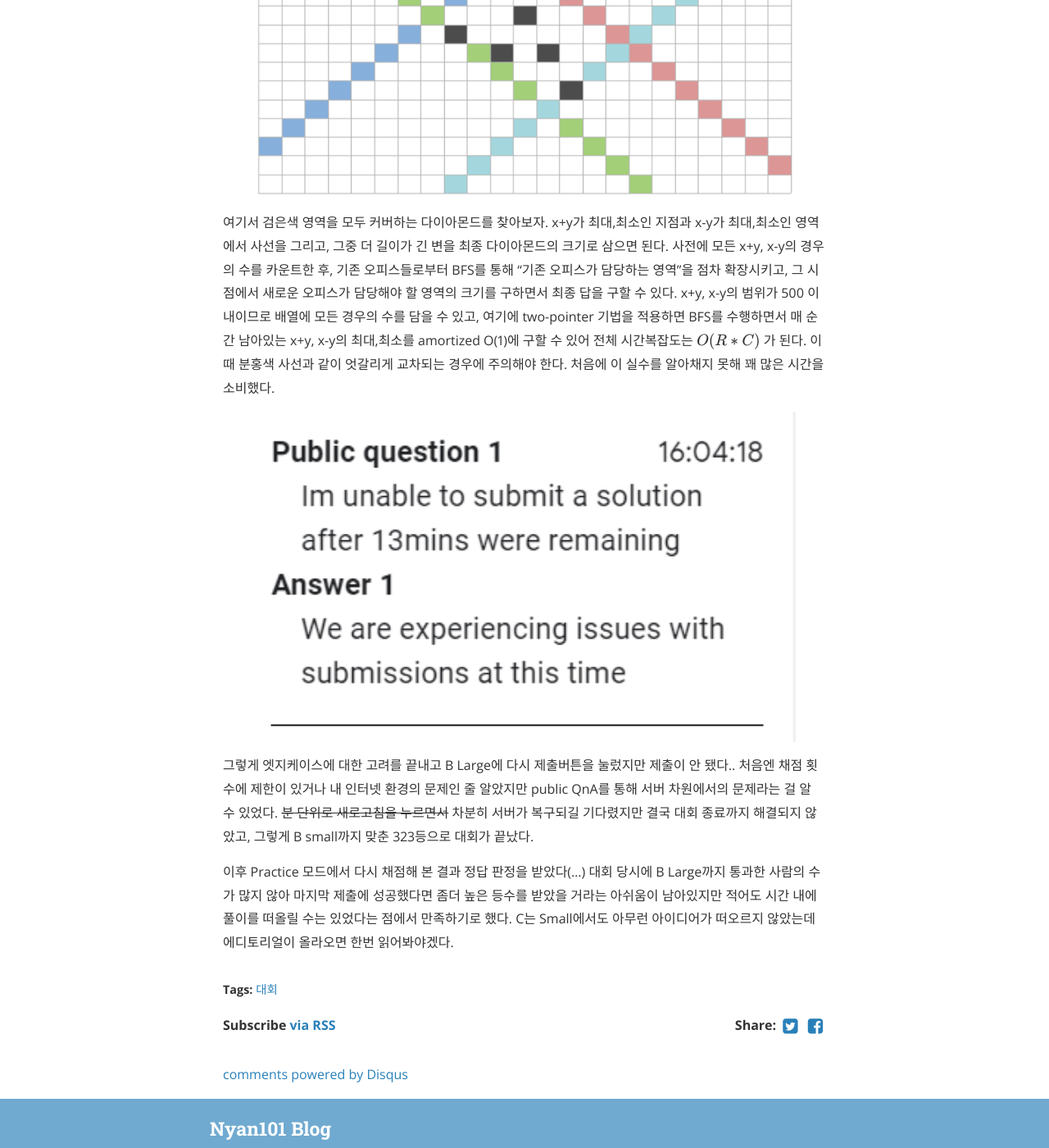
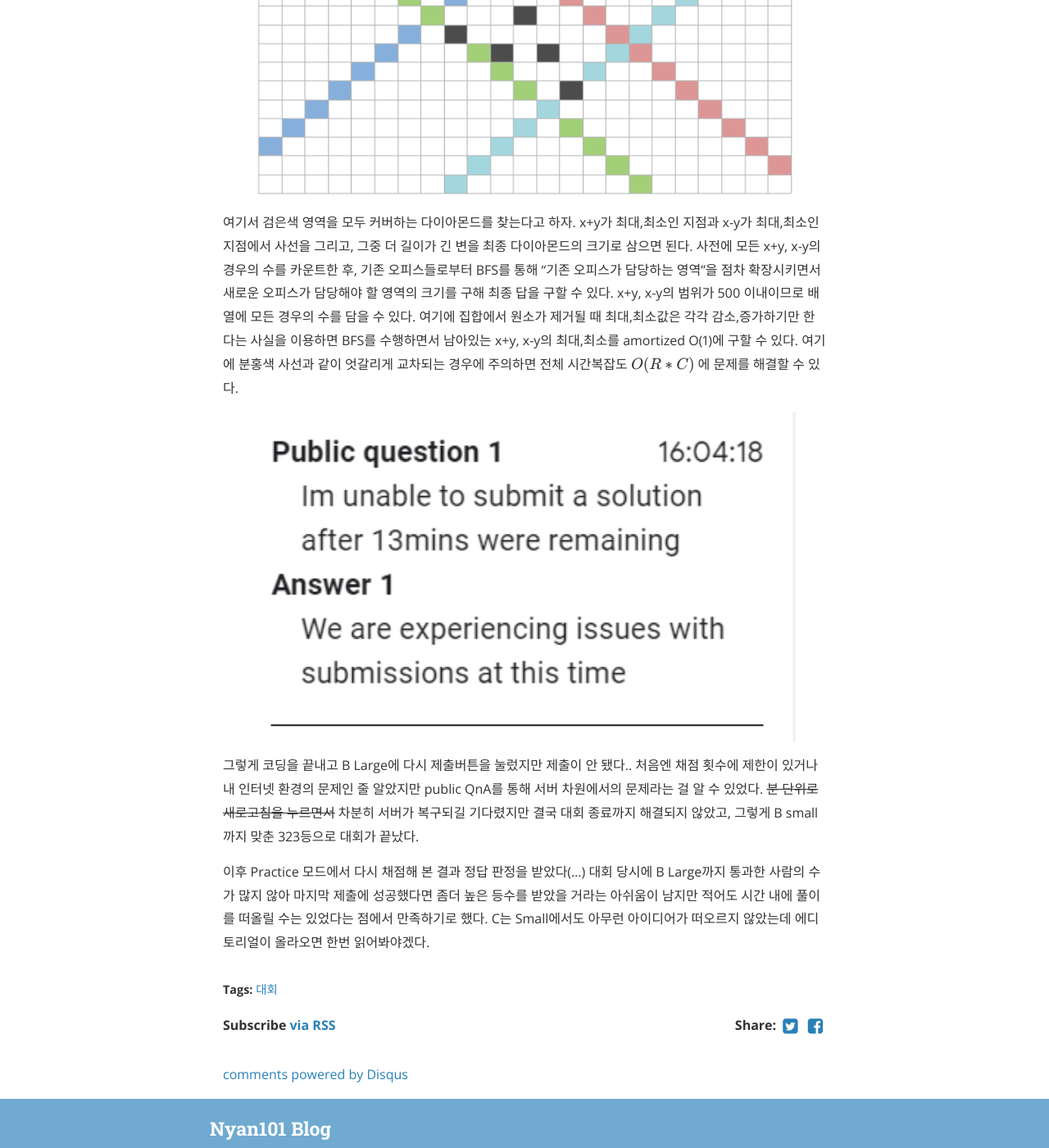
Before and after one commit to nyan101/nyan101.github.io, a Jekyll site: the page built from _posts/2019-03-25-CodeJam-KickstartA-후기.md, in a window 1280 px wide and 1400 px high, scrolled down 2543 px. Shown: the whole window at 82% size. Built offline with Jekyll 4.4.1, drawn with Linux system fonts in a browser that asks for light colours; nearby versions of some CDN libraries; formulas are drawn with MathJax 3; comment, search, counter and statistics services are not loaded; a style sheet for code colours, icons or effects is not loaded; some of the changed text lies outside the part shown.

Commit message:
fix typo

```diff
--- a/_posts/2019-03-25-CodeJam-KickstartA-후기.md
+++ b/_posts/2019-03-25-CodeJam-KickstartA-후기.md
@@ -35,17 +35,17 @@
 
 Small은 모든 경우에 대해 BFS를 수행해보는 완전탐색으로 구할 수 있다. 이때 시간복잡도는 \\( O((R\*C)^2) \\)이 되고 R,C가 최대 10이므로 충분히 적용 가능하다. Large는 R,C가 각각 250 이하이므로 다른 접근이 필요한데, 처음에 방법이 쉽게 떠오르지 않아서 일단 Small 전용 코드를 먼저 제출했다.
 
-Large를 해결하는 데 있어서 핵심 아이디어는 **새로운 오피스가 담당할 수 있는 영역은 다이아몬드 형태**라는 점이다. 두 점 \\( (x\_1,y\_1), (x\_2,y\_2) \\) 사이의 거리가 \\( \|x\_1 - x\_2\| + \|y\_1 - y\_2\| \\) 로 정의되므로 새로운 오피스에서 거리가 K 이하인 영역들은 다이아몬드 형태를 가질 수밖에 없다. 따라서 이를 역으로 이용해 전체 R x C 개 영역을 1)기존 오피스들이 담당하는 영역과 2)새로운 오피스가 담당할 영역으로 나누고, **주어진 영역들을 커버할 수 있는 가장 작은 다이아몬드의 크기**를 구하는 방법을 생각할 수 있다.
+Large를 해결하는 데 있어서 핵심 아이디어는 **새로운 오피스가 담당할 수 있는 영역은 다이아몬드 형태**라는 점이다. 두 점 \\( (x\_1,y\_1), (x\_2,y\_2) \\) 사이의 거리가 \\( \|x\_1 - x\_2\| + \|y\_1 - y\_2\| \\) 로 정의되므로 새로운 오피스에서 거리가 K 이하인 영역들은 다이아몬드 형태를 가질 수밖에 없다. 따라서 이를 역으로 이용해 전체 \\(R\*C\\) 개 영역을 <u>1)기존 오피스들이 담당하는 영역</u>과 <u>2)새로운 오피스가 담당할 영역</u>으로 나누고, **주어진 영역들을 커버할 수 있는 가장 작은 다이아몬드의 크기**를 구하는 방법을 생각할 수 있다.
 
-이는 다이아몬드를 구성하는 \\(y=x+a\\) 와 \\(y=-x + b\\) 직선을 구하는 것으로 바꿔 생각할 수 있다. 다시 말해, 주어진 집합을 구성하는 지점들에 대해 \\( x-y = -a, x+y = b \\)의 최대,최소값을 찾고 그 점들을 모두 커버하는 다이아몬드를 구하면 된다. 아래 그림을 참고하자.
+이제 이를 다이아몬드를 구성하는 \\(y=x+a\\) 와 \\(y=-x + b\\) 직선을 구하는 것으로 바꿔 생각해보자. 다시 말해, 주어진 집합을 구성하는 지점들에 대해 \\( x-y, x+y \\)의 최대,최소값을 찾고 그 점들을 모두 커버하는 다이아몬드를 구하면 된다. 아래 그림을 참고하자.
 
 <img src="/assets/images/2019/03/kickstart-A-problem-B.png" width="600px">
 
-여기서 검은색 영역을 모두 커버하는 다이아몬드를 찾아보자. x+y가 최대,최소인 지점과 x-y가 최대,최소인 영역에서 사선을 그리고, 그중 더 길이가 긴 변을 최종 다이아몬드의 크기로 삼으면 된다. 사전에 모든 x+y, x-y의 경우의 수를 카운트한 후, 기존 오피스들로부터 BFS를 통해 "기존 오피스가 담당하는 영역"을 점차 확장시키고, 그 시점에서 새로운 오피스가 담당해야 할 영역의 크기를 구하면서 최종 답을 구할 수 있다. x+y, x-y의 범위가 500 이내이므로 배열에 모든 경우의 수를 담을 수 있고, 여기에 two-pointer 기법을 적용하면 BFS를 수행하면서 매 순간 남아있는 x+y, x-y의 최대,최소를 amortized O(1)에 구할 수 있어 전체 시간복잡도는 \\( O(R\*C)\\) 가 된다. 이때 분홍색 사선과 같이 엇갈리게 교차되는 경우에 주의해야 한다. 처음에 이 실수를 알아채지 못해 꽤 많은 시간을 소비했다.
+여기서 검은색 영역을 모두 커버하는 다이아몬드를 찾는다고 하자. x+y가 최대,최소인 지점과 x-y가 최대,최소인 지점에서 사선을 그리고, 그중 더 길이가 긴 변을 최종 다이아몬드의 크기로 삼으면 된다. 사전에 모든 x+y, x-y의 경우의 수를 카운트한 후, 기존 오피스들로부터 BFS를 통해 "기존 오피스가 담당하는 영역"을 점차 확장시키면서 새로운 오피스가 담당해야 할 영역의 크기를 구해 최종 답을 구할 수 있다. x+y, x-y의 범위가 500 이내이므로 배열에 모든 경우의 수를 담을 수 있다. 여기에 집합에서 원소가 제거될 때 최대,최소값은 각각 감소,증가하기만 한다는 사실을 이용하면 BFS를 수행하면서 남아있는 x+y, x-y의 최대,최소를 amortized O(1)에 구할 수 있다. 여기에 분홍색 사선과 같이 엇갈리게 교차되는 경우에 주의하면 전체 시간복잡도 \\( O(R\*C)\\) 에 문제를 해결할 수 있다.
 
-<img src="/assets/images/2019/03/kickstart-A-QnA.png" width="400px">
+<img src="/assets/images/2019/03/kickstart-A-QnA.PNG" width="400px">
 
 
-그렇게 엣지케이스에 대한 고려를 끝내고 B Large에 다시 제출버튼을 눌렀지만 제출이 안 됐다.. 처음엔 채점 횟수에 제한이 있거나 내 인터넷 환경의 문제인 줄 알았지만 public QnA를 통해 서버 차원에서의 문제라는 걸 알 수 있었다. ~~분 단위로 새로고침을 누르면서~~ 차분히 서버가 복구되길 기다렸지만 결국 대회 종료까지 해결되지 않았고, 그렇게 B small까지 맞춘 323등으로 대회가 끝났다.
+그렇게 코딩을 끝내고 B Large에 다시 제출버튼을 눌렀지만 제출이 안 됐다.. 처음엔 채점 횟수에 제한이 있거나 내 인터넷 환경의 문제인 줄 알았지만 public QnA를 통해 서버 차원에서의 문제라는 걸 알 수 있었다. ~~분 단위로 새로고침을 누르면서~~ 차분히 서버가 복구되길 기다렸지만 결국 대회 종료까지 해결되지 않았고, 그렇게 B small까지 맞춘 323등으로 대회가 끝났다.
 
-이후 Practice 모드에서 다시 채점해 본 결과 정답 판정을 받았다(...) 대회 당시에 B Large까지 통과한 사람의 수가 많지 않아 마지막 제출에 성공했다면 좀더 높은 등수를 받았을 거라는 아쉬움이 남아있지만 적어도 시간 내에 풀이를 떠올릴 수는 있었다는 점에서 만족하기로 했다. C는 Small에서도 아무런 아이디어가 떠오르지 않았는데 에디토리얼이 올라오면 한번 읽어봐야겠다.
+이후 Practice 모드에서 다시 채점해 본 결과 정답 판정을 받았다(...) 대회 당시에 B Large까지 통과한 사람의 수가 많지 않아 마지막 제출에 성공했다면 좀더 높은 등수를 받았을 거라는 아쉬움이 남지만 적어도 시간 내에 풀이를 떠올릴 수는 있었다는 점에서 만족하기로 했다. C는 Small에서도 아무런 아이디어가 떠오르지 않았는데 에디토리얼이 올라오면 한번 읽어봐야겠다.
```
